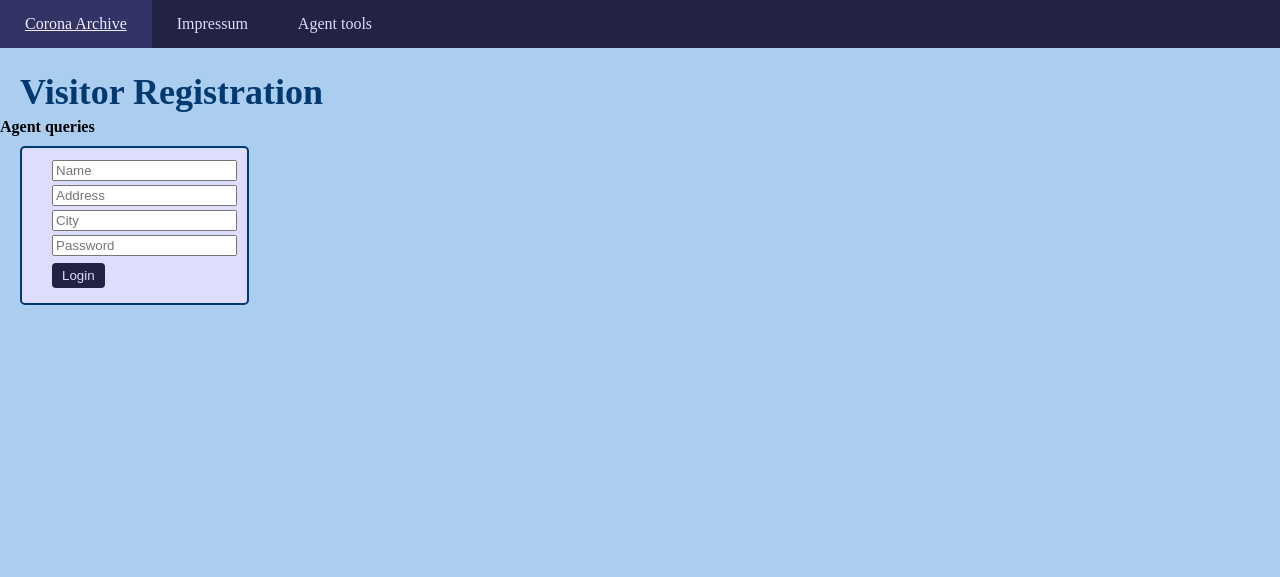
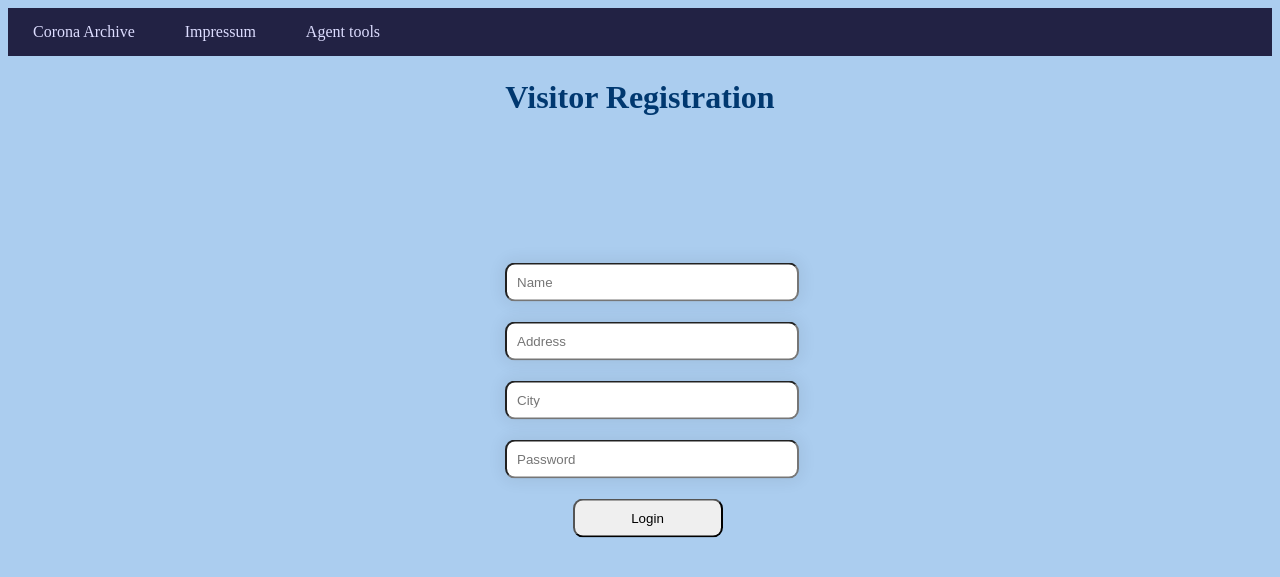
Before and after one commit to jonabako/Corona-Archive-Project, a Flask app: page / in a window 1280 px wide. Shown: the top 577 px of the page. Run offline with Flask 2, Linux system fonts and the light colour scheme; parts of the project's set-up code (start-up, migrations or seed data) failed here and were passed over.

Commit message:
fixed css merging issues

```diff
--- a/static/style.css
+++ b/static/style.css
@@ -1,10 +1,37 @@
 
 
 body {
-  margin: 0px;
   font-family: serif;
   background-color: #abcdef;
 }
+#registration {
+  width: 270px;
+  position: absolute;
+  left: 50%;
+  top: 50%;
+  transform: translate(-50%, -50%);
+  padding: 10px;
+}
+
+.visitor-registration {
+  width: 100%;
+  padding: 10px;
+  margin: 10px 0;
+  box-shadow:0 0 15px 4px rgba(0,0,0,0.06);
+  border-radius:10px;
+  position: relative;
+}
+
+.mainButton{
+  color: black;
+  width: 150px;
+  border-radius: 10px;
+  padding: 10px;
+  margin: 10px 0;
+  position: relative;
+  left: 25%;
+}
+
 
 /* TODO decorate input-date, input-time, select
 improve margins organization*/
@@ -12,8 +39,9 @@ improve margins organization*/
 /* Headings */
 h1 {
   color: #003870;
-  font-size: 225%;
+  font-size: 200%;
   margin: 5px 20px;
+  text-align: center;
 }
 
 h2 {
@@ -26,42 +54,6 @@ h3 {
   color: #012345;
   font-size: 125%;
   margin: 5px 20px;
-}
-
-/* Forms-related */
-form {
-  background-color: #ddddff;
-  border: 2px solid #003870;
-  border-radius: 5px;
-  width: fit-content;
-  padding: 10px;
-  margin: 10px 20px;
-}
-
-input[type=email], input[type=password], input[type=number], input[type=text],
-input[type=date], input[type=time], select, textarea {
-  margin-left: 20px;
-  margin-top: 2px;
-  margin-bottom: 2px;
-}
-
-input[type=submit], input[type="reset"] {
-  background-color: #222244;
-  color: #ddddff;
-  border-width: 0px;
-  border-radius: 4px;
-  text-decoration: none;
-  cursor: pointer;
-  padding: 5px 10px;
-  margin-left: 20px;
-  margin-top: 5px;
-  margin-bottom: 5px;
-}
-
-input[type=submit]:hover, input[type="reset"]:hover {
-  background-color: #333366;
-  color: #eeeeff;
-  text-decoration: underline;
 }
 
 /* Paragraphs & lists */
--- a/templates/base.html
+++ b/templates/base.html
@@ -12,7 +12,7 @@
       <a href="{{ url_for('agent_tools') }}"> Agent tools </a>
     </div>
     <br>
-    <div class="content">
+    <div>
       {% block content %} {% endblock %}
     </div>
 
--- a/templates/index.html
+++ b/templates/index.html
@@ -3,9 +3,6 @@
 {% block content %}
 
 <h1>{% block title %} Visitor Registration {% endblock %}</h1>
-<div class="agentTools">
-    <b href="/agent_tools"> Agent queries
-</div>
 
 
 <div id="registration">
@@ -15,9 +12,6 @@
         <input type="text" class="visitor-registration" placeholder="City" name="city" value="{{request.form.city }}" required> <br>
         <input type="password" class="visitor-registration" placeholder="Password" name="password" value="{{request.form.password }}" required> <br>
         <input class="mainButton" type="submit" value="Login"><br>
-        {% if error %}
-        <p class="error"><strong>Error:</strong> {{ error }}
-            {% endif %}
     </form>
 </div>
 
```
